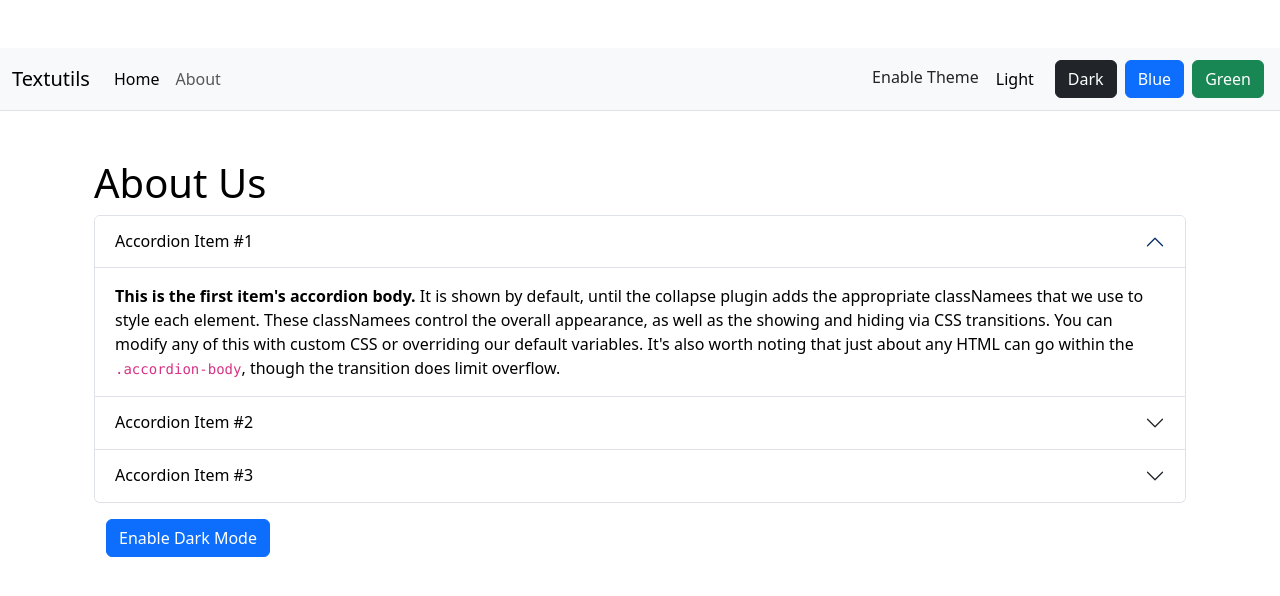
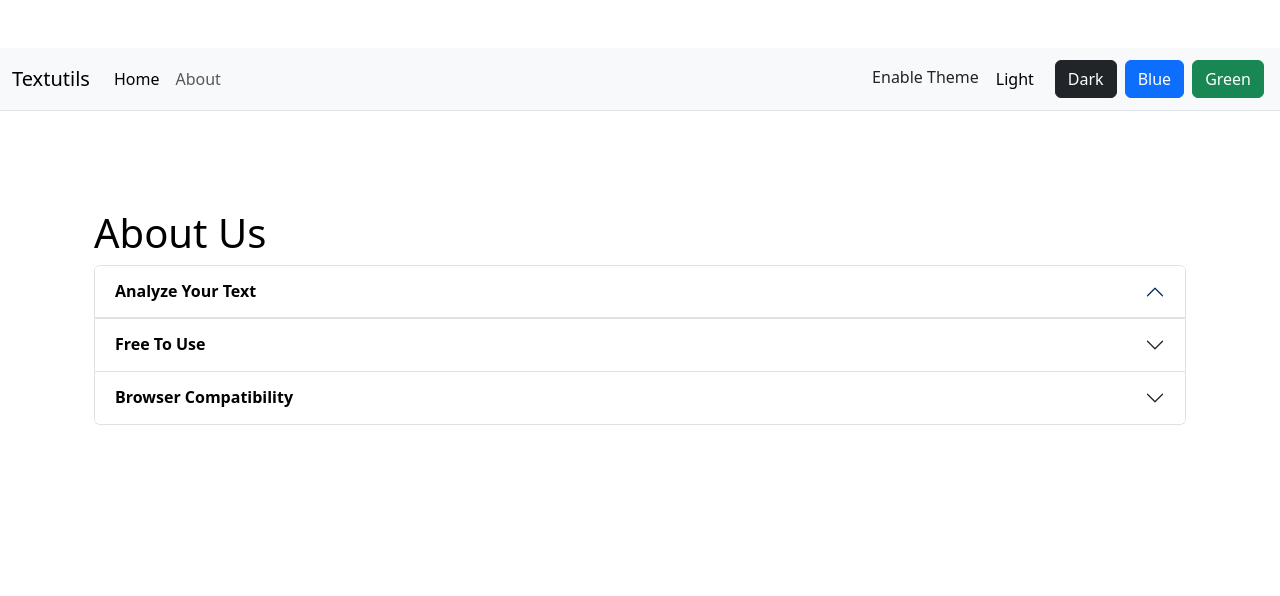
Before and after one commit to rameshkumarpinisetti/TextUtils-React, a React (Create React App) app: page /about in a window 1280 px wide. Shown: the top 596 px of the page. Built offline with nearby package versions, Linux system fonts and the light colour scheme.

Commit message:
code update

```diff
--- a/src/App.js
+++ b/src/App.js
@@ -73,7 +73,7 @@ function App() {
         <div className="container my-5">
           <Routes>
             <Route exact path="/" element={<TextForm showAlert={showAlert} heading="Enter the text to analyze below" theme={theme} />} />
-            <Route exact path="/about" element={<About />} />
+            <Route exact path="/about" element={<About  theme={theme} />} />
           </Routes>
         </div>
       </Router>
--- a/src/components/About.js
+++ b/src/components/About.js
@@ -1,75 +1,80 @@
-import React, {useState} from 'react'
+import React from 'react'
+// import React, {useState} from 'react'
+// import PropTypes from 'prop-types';
+export default function About(props) {
+    // const [myStyle, setMyStyle] = useState({
+    //     color: 'black',
+    //     backgroundColor: 'white'
+    // });
 
-export default function About() {
-    const [myStyle, setMyStyle] = useState({
-        color: 'black',
-        backgroundColor: 'white'
-    });
+    // const [btnText, setBtnText] = useState("Enable Dark Mode");
 
-    const [btnText, setBtnText] = useState("Enable Dark Mode");
+    // const toggleStyle = () => {
+    //     if(myStyle.color === 'black'){
+    //         setMyStyle({
+    //             color:'white',
+    //             backgroundColor:'black',
+    //             border:'1px solid white'
+    //         })
+    //         setBtnText("Enable Light Mode");
+    //     }
+    //     else{
+    //         setMyStyle({
+    //             color:'black',
+    //             backgroundColor:'white'
+    //         })
+    //         setBtnText("Enable Dark Mode");
+    //     }
+    // }
 
-    const toggleStyle = () => {
-        if(myStyle.color === 'black'){
-            setMyStyle({
-                color:'white',
-                backgroundColor:'black',
-                border:'1px solid white'
-            })
-            setBtnText("Enable Light Mode");
-        }
-        else{
-            setMyStyle({
-                color:'black',
-                backgroundColor:'white'
-            })
-            setBtnText("Enable Dark Mode");
-        }
+    let myStyle = {
+        color: props.theme === 'dark' ? 'white' : 'black',
+        backgroundColor: props.theme === 'dark' ? 'black' : 'white',
     }
-
   return (
     <div className='container' style={myStyle}>
         <h1>About Us</h1>
       <div className="accordion" id="accordionExample">
         <div className="accordion-item">
             <h2 className="accordion-header">
-            <button className="accordion-button"  style={myStyle} type="button" data-bs-toggle="collapse" data-bs-target="#collapseOne" aria-expanded="true" aria-controls="collapseOne">
-                Accordion Item #1
+            <button className="accordion-button "  style={myStyle} type="button" data-bs-toggle="collapse" data-bs-target="#collapseOne" aria-expanded="true" aria-controls="collapseOne">
+                <strong>Analyze Your Text</strong>
             </button>
             </h2>
-            <div id="collapseOne" className="accordion-collapse collapse show" data-bs-parent="#accordionExample">
+            <div id="collapseOne" className="accordion-collapse collapse " data-bs-parent="#accordionExample">
             <div className="accordion-body"  style={myStyle}>
-                <strong>This is the first item's accordion body.</strong> It is shown by default, until the collapse plugin adds the appropriate classNamees that we use to style each element. These classNamees control the overall appearance, as well as the showing and hiding via CSS transitions. You can modify any of this with custom CSS or overriding our default variables. It's also worth noting that just about any HTML can go within the <code>.accordion-body</code>, though the transition does limit overflow.
+                <p>This is the first item's accordion body.</p>
             </div>
             </div>
         </div>
         <div className="accordion-item">
             <h2 className="accordion-header">
             <button className="accordion-button collapsed"  style={myStyle} type="button" data-bs-toggle="collapse" data-bs-target="#collapseTwo" aria-expanded="false" aria-controls="collapseTwo">
-                Accordion Item #2
+                <strong>Free To Use</strong>
             </button>
             </h2>
             <div id="collapseTwo" className="accordion-collapse collapse" data-bs-parent="#accordionExample">
             <div className="accordion-body"  style={myStyle}>
-                <strong>This is the second item's accordion body.</strong> It is hidden by default, until the collapse plugin adds the appropriate classNamees that we use to style each element. These classNamees control the overall appearance, as well as the showing and hiding via CSS transitions. You can modify any of this with custom CSS or overriding our default variables. It's also worth noting that just about any HTML can go within the <code>.accordion-body</code>, though the transition does limit overflow.
+                <p>This is the second item's accordion body.</p>
             </div>
             </div>
         </div>
         <div className="accordion-item">
             <h2 className="accordion-header">
             <button className="accordion-button collapsed"  style={myStyle} type="button" data-bs-toggle="collapse" data-bs-target="#collapseThree" aria-expanded="false" aria-controls="collapseThree">
-                Accordion Item #3
+                <strong>Browser Compatibility</strong>
             </button>
             </h2>
             <div id="collapseThree" className="accordion-collapse collapse" data-bs-parent="#accordionExample">
             <div className="accordion-body"  style={myStyle}>
-                <strong>This is the third item's accordion body.</strong> It is hidden by default, until the collapse plugin adds the appropriate classNamees that we use to style each element. These classNamees control the overall appearance, as well as the showing and hiding via CSS transitions. You can modify any of this with custom CSS or overriding our default variables. It's also worth noting that just about any HTML can go within the <code>.accordion-body</code>, though the transition does limit overflow.
+                <p>This is the third item's accordion body.</p>
             </div>
             </div>
         </div>
         </div>
-        <div className="container my-3">
+        {/* <div className="container my-3">
         <button className='btn btn-primary' onClick={toggleStyle}>{btnText}</button>
-        </div>
+        </div> */}
     </div>
   )
 }
--- a/src/components/Alert.js
+++ b/src/components/Alert.js
@@ -6,10 +6,11 @@ function Alert(props) {
     return lower.charAt(0).toUpperCase() + lower.slice(1);
     }
   return (
-    props.alert && (<div className={`alert alert-${props.alert.type} alert-dismissible fade show`} role="alert">
+    <div style={{height: '50px'}}>
+    {props.alert && <div className={`alert alert-${props.alert.type} alert-dismissible fade show`} role="alert">
         <strong>{capitalize(props.alert.type)}</strong>: {props.alert.msg}
-        {/* <button type="button" className="btn-close" data-bs-dismiss="alert" aria-label="Close"></button> */}
-    </div>)
+    </div>}
+    </div>
   )
 }
 
--- a/src/components/TextForm.js
+++ b/src/components/TextForm.js
@@ -53,21 +53,21 @@ export default function TextForm(props) {
                     <textarea className="form-control" value={text} onChange={handleOnChange} id="myBox" rows="8" style={{ backgroundColor: props.theme === 'light' ? 'white' :props.theme === 'dark' ? 'gray'  : props.theme === 'primary' ? 'blue' : props.theme === 'success' ? 'green' : 'white', color: props.theme === 'light' ? 'black' : 'white' }}></textarea>
                 </div>
                 <div>
-                    <button className="btn btn-primary m-1" onClick={handleUpClick}>Convert to Upper Case</button>
-                    <button className="btn btn-primary m-1" onClick={handleLoClick}>Convert to Lower Case</button>
-                    <button className="btn btn-primary m-1" onClick={handleCaClick}>Convert to Capitalize</button>
-                    <button className="btn btn-primary m-1" onClick={handleResetClick}>Reset Textarea</button>
-                    <button className="btn btn-primary m-1" onClick={handleReplaceClick}>Replace Text</button>
-                    <button className="btn btn-primary m-1" onClick={handleCopyClick}>Copy Text</button>
-                    <button className="btn btn-primary m-1" onClick={handleExtraSpaceClick}>Remove Extra Space</button>
+                    <button disabled={text.length===0} className="btn btn-primary m-1 my-1" onClick={handleUpClick}>Convert to Upper Case</button>
+                    <button disabled={text.length===0} className="btn btn-primary m-1 my-1" onClick={handleLoClick}>Convert to Lower Case</button>
+                    <button disabled={text.length===0} className="btn btn-primary m-1 my-1" onClick={handleCaClick}>Convert to Capitalize</button>
+                    <button disabled={text.length===0} className="btn btn-primary m-1 my-1" onClick={handleCopyClick}>Copy Text</button>
+                    <button disabled={text.length===0} className="btn btn-primary m-1 my-1" onClick={handleExtraSpaceClick}>Remove Extra Space</button>
+                    <button disabled={text.length===0} className="btn btn-primary m-1 my-1" onClick={handleReplaceClick}>Replace Text</button>
+                    <button disabled={text.length===0} className="btn btn-primary m-1 my-1" onClick={handleResetClick}>Reset Textarea</button>
                 </div>
             </div>
             <div className="container my-3" style={{ color: props.theme === 'light' ? 'black' : 'white' }}>
                 <h2>Your text Summary</h2>
-                <p>{text.split(" ").filter(word => word.length > 0).length} words and {text.length} characters</p>
+                <p>{text.split(" ").filter((element)=>{return element.length!==0}).length} words and {text.length} characters</p>
                 <p>{0.008 * text.split(" ").filter(word => word.length > 0).length} Minutes to read</p>
                 <h2>Preview</h2>
-                <p>{text.length > 0 ? text: "Enter somthing in the textbox"}</p>
+                <p>{text.length > 0 ? text: "Nothing to preview"}</p>
             </div>
         </>
     )
```
